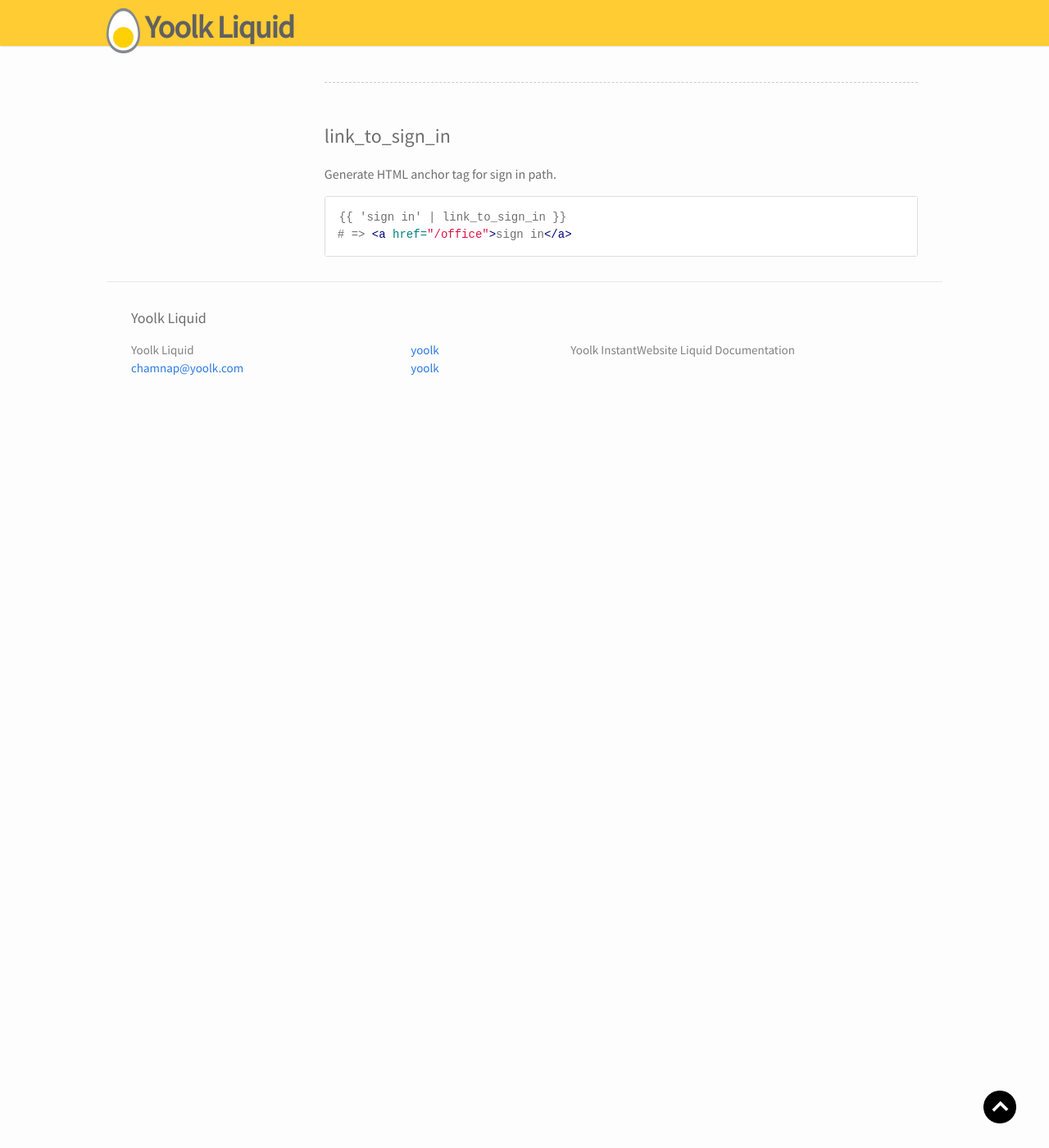
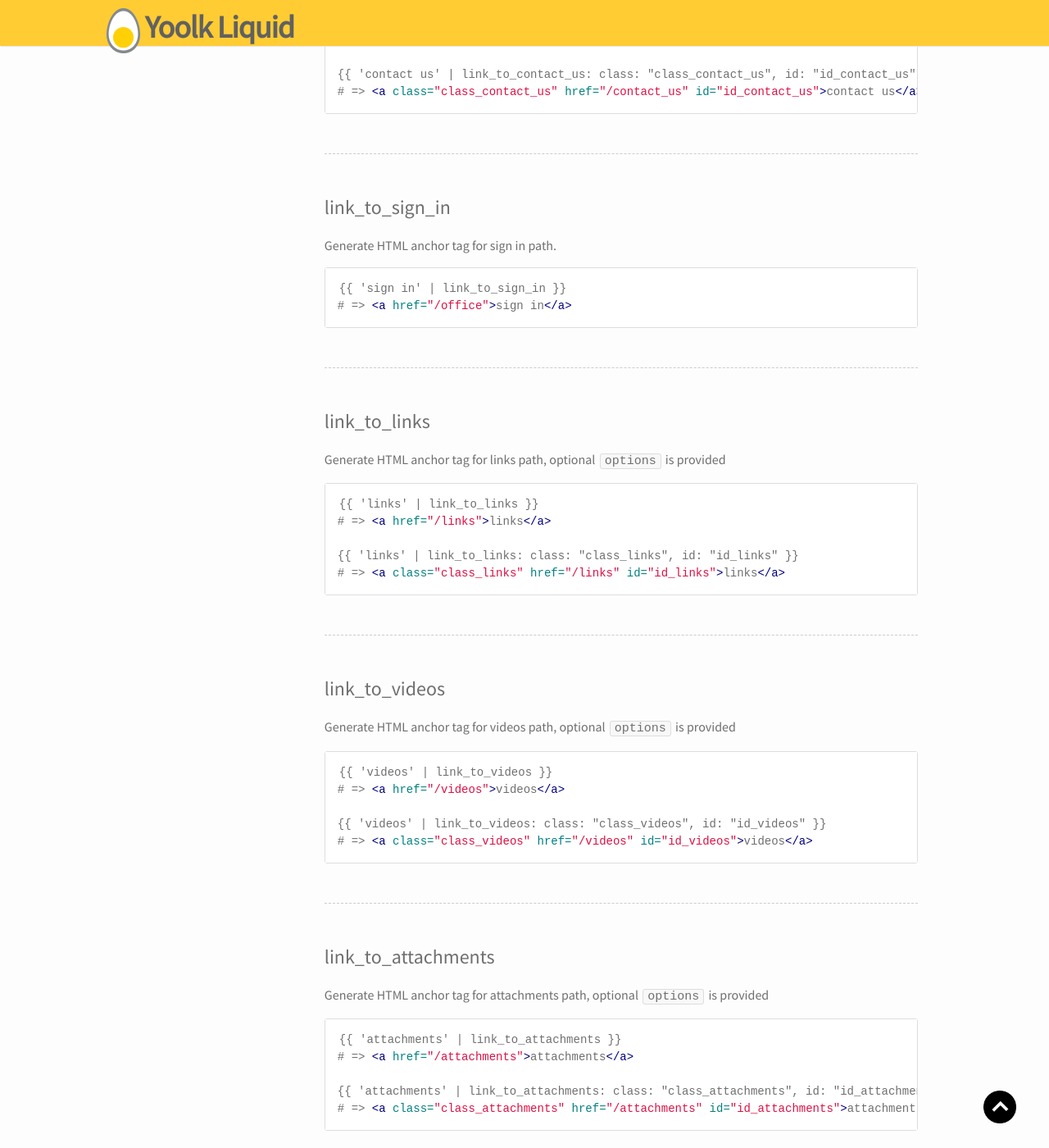
Before and after one commit to yoolk/liquid-documentation, a Jekyll site: the page built from filters/url-filters/index.markdown, in a window 1280 px wide and 1400 px high, scrolled down 6294 px. Shown: the whole window at 82% size. Built offline with Jekyll 4.4.1, drawn with Linux system fonts in a browser that asks for light colours; nearby versions of some CDN libraries; before the commit the page ends 6815 px from its top, so only the background shows below that; some of the changed text lies outside the part shown.

Commit message:
:star2: add liquid document link_to_*(links, videos, attachments)

```diff
--- a/filters/url-filters/index.markdown
+++ b/filters/url-filters/index.markdown
@@ -59,6 +59,15 @@ URL filters output links to assets. They are also used to create links for filte
       </li>
       <li>
         <a href="#link_to_sign_in">link_to_sign_in</a>
+      </li>
+      <li>
+        <a href="#link_to_links">link_to_links</a>
+      </li>
+      <li>
+        <a href="#link_to_videos">link_to_videos</a>
+      </li>
+      <li>
+        <a href="#link_to_attachments">link_to_attachments</a>
       </li>
     </ul>
   </div>
@@ -336,3 +345,50 @@ Generate HTML anchor tag for sign in path.
 {{ 'sign in' | link_to_sign_in }}
 # => <a href="/office">sign in</a>
 {% endraw %}{% endhighlight %}
+  </div>
+</div>
+
+<h2 class="tags" id="link_to_links">link_to_links</h2>
+Generate HTML anchor tag for links path, optional <code>options</code> is provided
+
+<div class="panel">
+  <div class="panel-body">
+{% highlight html %}{% raw %}
+{{ 'links' | link_to_links }}
+# => <a href="/links">links</a>
+
+{{ 'links' | link_to_links: class: "class_links", id: "id_links" }}
+# => <a class="class_links" href="/links" id="id_links">links</a>
+{% endraw %}{% endhighlight %}
+  </div>
+</div>
+
+<h2 class="tags" id="link_to_videos">link_to_videos</h2>
+Generate HTML anchor tag for videos path, optional <code>options</code> is provided
+
+<div class="panel">
+  <div class="panel-body">
+{% highlight html %}{% raw %}
+{{ 'videos' | link_to_videos }}
+# => <a href="/videos">videos</a>
+
+{{ 'videos' | link_to_videos: class: "class_videos", id: "id_videos" }}
+# => <a class="class_videos" href="/videos" id="id_videos">videos</a>
+{% endraw %}{% endhighlight %}
+  </div>
+</div>
+
+<h2 class="tags" id="link_to_attachments">link_to_attachments</h2>
+Generate HTML anchor tag for attachments path, optional <code>options</code> is provided
+
+<div class="panel">
+  <div class="panel-body">
+{% highlight html %}{% raw %}
+{{ 'attachments' | link_to_attachments }}
+# => <a href="/attachments">attachments</a>
+
+{{ 'attachments' | link_to_attachments: class: "class_attachments", id: "id_attachments" }}
+# => <a class="class_attachments" href="/attachments" id="id_attachments">attachments</a>
+{% endraw %}{% endhighlight %}
+  </div>
+</div>
```
